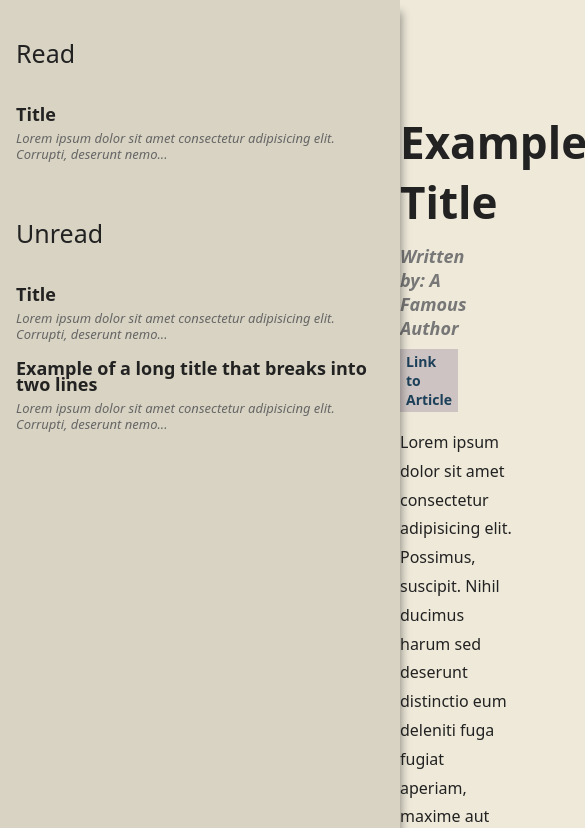
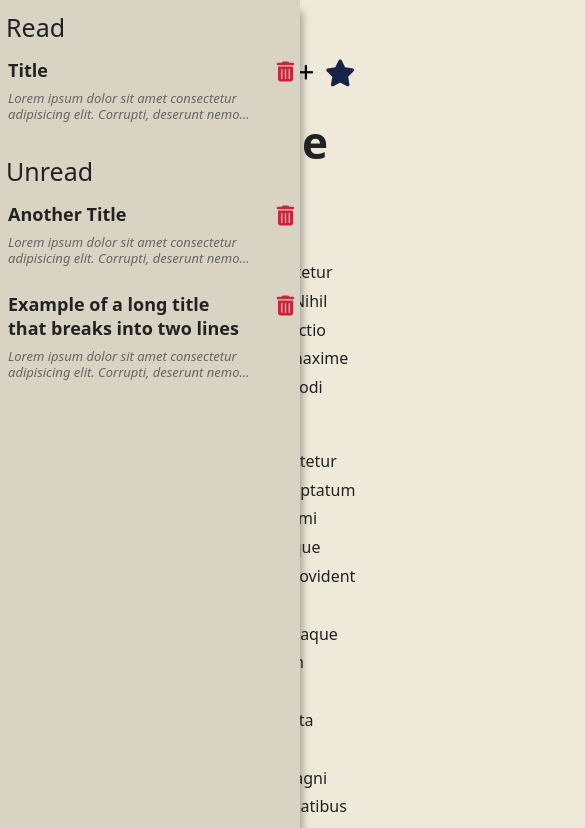
Before and after one commit to charlesmartinreed/thinner, a website: page index.html in a window 390 px wide. Both pictures are taken after a click on the button 339 px from the left and 72 px from the top of the page. Shown: the top 828 px of the page, 585 px wide, since content can reach past the window. Drawn offline with Linux system fonts and the light colour scheme.

Commit message:
Add some mobile friendly styling.

```diff
--- a/index.html
+++ b/index.html
@@ -19,18 +19,63 @@
     <div class="saved-article-container" id="saved-article-container">
       <h3>Read</h3>
       <div class="saved-articles-read">
-        <div class="saved-article unread">
-          <p class="saved-article-title">Title</p>
-          <p class="saved-article-snippet">
-            Lorem ipsum dolor sit amet consectetur adipisicing elit. Corrupti,
-            deserunt nemo...
-          </p>
+        <div class="saved-article read">
+          <div class="saved-article-left-pane">
+            <p class="saved-article-title">Title</p>
+            <p class="saved-article-snippet">
+              Lorem ipsum dolor sit amet consectetur adipisicing elit. Corrupti,
+              deserunt nemo...
+            </p>
+          </div>
+          <div class="saved-article-right-pane">
+            <span id="delete-saved-article-button">
+              <i class="fa-solid fa-trash-can"></i>
+            </span>
+          </div>
         </div>
       </div>
 
       <h3>Unread</h3>
       <div class="saved-articles-unread">
         <div class="saved-article unread">
+          <div class="saved-article-left-pane">
+            <p class="saved-article-title">Another Title</p>
+            <p class="saved-article-snippet">
+              Lorem ipsum dolor sit amet consectetur adipisicing elit. Corrupti,
+              deserunt nemo...
+            </p>
+          </div>
+          <div class="saved-article-right-pane">
+            <span id="delete-saved-article-button">
+              <i class="fa-solid fa-trash-can"></i>
+            </span>
+          </div>
+        </div>
+      </div>
+      <div class="saved-articles-unread">
+        <div class="saved-article unread">
+          <div class="saved-article-left-pane">
+            <p class="saved-article-title">
+              Example of a long title that breaks into two lines
+            </p>
+            <p class="saved-article-snippet">
+              Lorem ipsum dolor sit amet consectetur adipisicing elit. Corrupti,
+              deserunt nemo...
+            </p>
+          </div>
+          <div class="saved-article-right-pane">
+            <span id="delete-saved-article-button">
+              <i class="fa-solid fa-trash-can"></i>
+            </span>
+          </div>
+        </div>
+      </div>
+
+      <!-- <div class="saved-articles-unread">
+        <div class="saved-article unread">
+          <span class="delete-saved-article-button">
+            <i class="fa-solid fa-trash-can"></i
+          ></span>
           <p class="saved-article-title">Title</p>
           <p class="saved-article-snippet">
             Lorem ipsum dolor sit amet consectetur adipisicing elit. Corrupti,
@@ -38,6 +83,9 @@
           </p>
         </div>
         <div class="saved-article unread">
+          <span class="delete-saved-article-button">
+            <i class="fa-solid fa-trash-can"></i>
+          </span>
           <p class="saved-article-title">
             Example of a long title that breaks into two lines
           </p>
@@ -46,8 +94,7 @@
             deserunt nemo...
           </p>
         </div>
-      </div>
-      <div class="saved-article"></div>
+      </div> -->
     </div>
     <div class="page-container">
       <div class="ui-container">
--- a/style.css
+++ b/style.css
@@ -56,7 +56,7 @@ body {
   position: absolute;
   left: 0px;
   z-index: 999;
-  padding: 16px;
+  /* padding: 16px; */
   box-shadow: 2px 12px 8px rgba(29, 29, 29, 0.4);
   transform: translateX(-200%);
   transition: 0.3s cubic-bezier(0.455, 0.03, 0.515, 0.955);
@@ -75,30 +75,58 @@ body {
 .saved-article-container h3 {
   font-size: 25px;
   font-weight: 400;
-  padding: 20px 0;
-}
-
-.saved-articles-read,
-.saved-articles-unread {
-  margin: 16px 0;
+  padding: 10px 0;
+  margin-left: 6px;
 }
 
 .saved-article {
+  /* margin: 16px 0; */
+  display: grid;
+  grid-template-columns: 90% 10%;
+
   min-width: 100%;
-  padding-bottom: 18px;
+  min-height: 90px;
+  padding: 4px;
+  margin-left: 4px;
   cursor: pointer;
   transition: 0.25s ease-in-out;
 }
 
-.saved-article:hover {
+.saved-article-left-pane {
+  /* background-color: dodgerblue; */
+  /* background-color: rgba(239, 239, 239, 0.2); */
+}
+
+.saved-article-right-pane {
+  display: flex;
+  justify-content: center;
+  align-items: flex-start;
+  /* background-color: rebeccapurple; */
+  border-radius: 2px;
+}
+
+.saved-article-right-pane #delete-saved-article-button {
+  cursor: pointer;
+  font-size: 20px;
+  color: #c8243a;
+  /* color: #c8243a; */
+}
+
+.saved-article-right-pane #delete-saved-article-button:hover {
+  animation: 1s fadeOut ease-in;
+}
+
+.saved-article:hover,
+.saved-article:active {
   transform: scale(0.98);
 }
 
 .saved-article-title {
   font-size: 18px;
   font-weight: 800;
-  line-height: 16px;
+  /* line-height: 20px; */
   padding-bottom: 8px;
+  max-width: 90%;
 }
 
 .saved-article-snippet {
@@ -174,3 +202,27 @@ body {
     transform: scale(1) rotate(0deg);
   }
 }
+
+@keyframes fadeOut {
+  from {
+    opacity: 1;
+    transform: scale(1);
+  }
+
+  to {
+    opacity: 0;
+    transform: scale(0);
+  }
+}
+
+@media screen and (max-width: 1150px) {
+  .saved-article-container.visible + .page-container {
+    padding: 2rem;
+  }
+}
+
+@media screen and (max-width: 400px) {
+  .saved-article-container {
+    width: 300px;
+  }
+}
```
